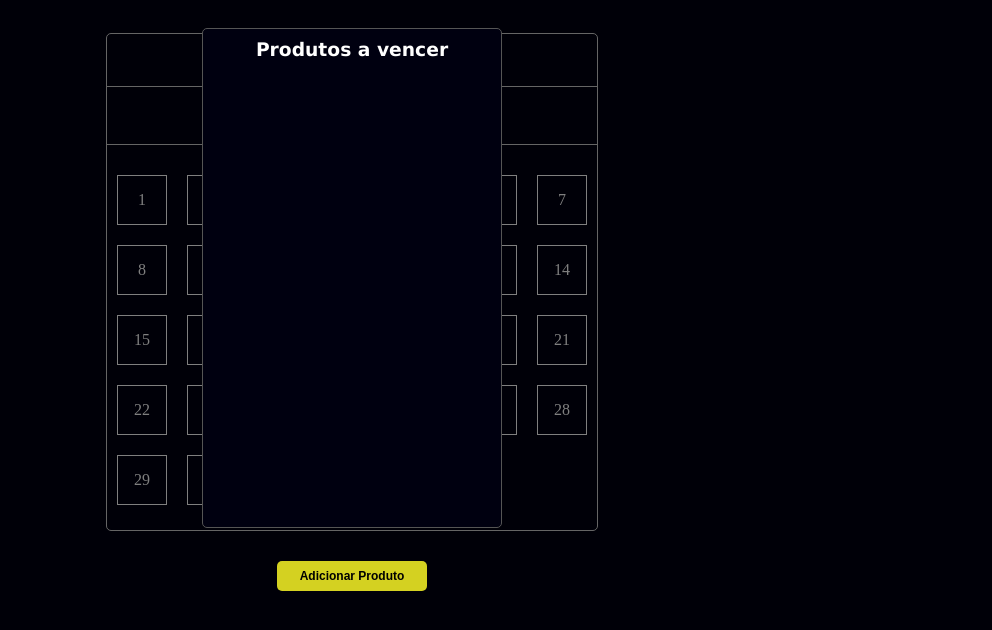
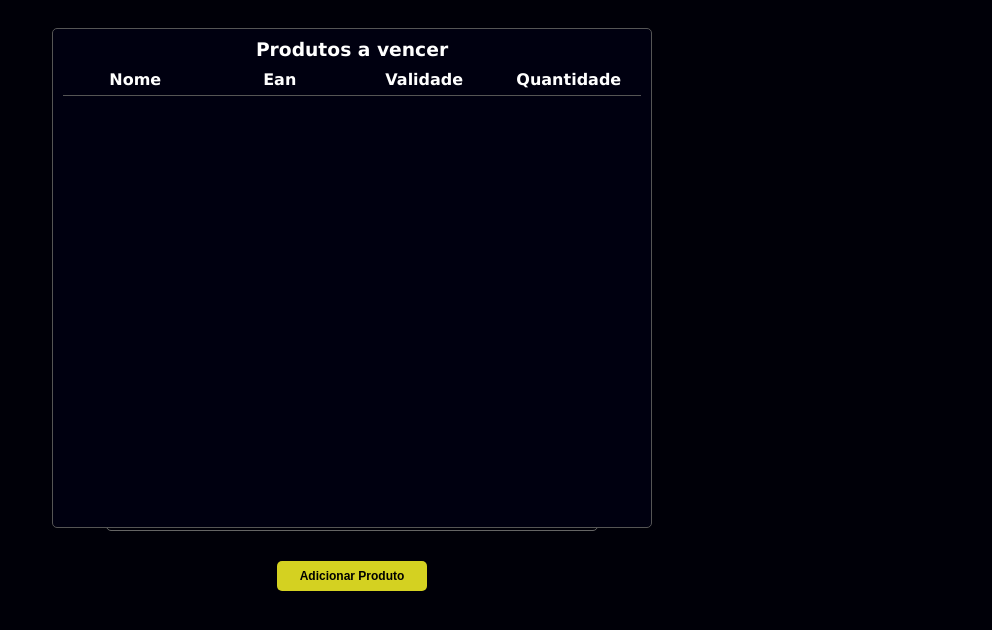
Before and after one commit to lucavieira/Controle-vencimento, a plain HTML site: page index.html in a window 1280 px wide. Both pictures are taken after a click on the element "10". Shown: the part 122-752 px from the top of the page, without its empty margins (288-1280 px from the left). Drawn offline with Linux system fonts and the light colour scheme.

Commit message:
:art: Identificação de cada coluna ao mostrar os produtos

```diff
--- a/index.html
+++ b/index.html
@@ -22,7 +22,14 @@
         <div id="produtos">
             <div id="container-produtos">
                 <h3>Produtos a vencer</h3>
-                <div class="produto-cadastrados" id="produto"></div>
+                <div class="produto-cadastrados" id="produto">
+                    <div class="tabela">
+                        <div>Nome</div>
+                        <div>Ean</div>
+                        <div>Validade</div>
+                        <div>Quantidade</div>
+                    </div>
+                </div>
             </div>
             <button class="btnClose" id="btn-close-produtos">X</button>
         </div>
--- a/script.js
+++ b/script.js
@@ -164,7 +164,7 @@ function showProducts(day, month, year) {
     for(let item in localStorage) {
         if(item.includes('product')) {
             if(localStorage.getItem(item).includes(`${day}/${month}/${year}`) || localStorage.getItem(item).includes(`${day}/0${month}/${year}`)) {
-                listProducts.insertAdjacentHTML('afterbegin', localStorage.getItem(item))
+                listProducts.insertAdjacentHTML('beforeend', localStorage.getItem(item))
             }
         }
     }
@@ -175,7 +175,7 @@ function closeWindow() {
     products.style.display = 'none'
     register.style.display = 'none'
 
-    for(let index = listProducts.children.length - 1; index >= 0; index--) {
+    for(let index = listProducts.children.length - 1; index >= 1; index--) {
         listProducts.removeChild(listProducts.children[index])
     }
 }
--- a/style.css
+++ b/style.css
@@ -84,7 +84,7 @@ main {
 }
 
 .dia-produto {
-    background-color: #0f0c0c;
+    background-color: #456789;
 }
 
 #produtos, #cadastro {
@@ -104,7 +104,7 @@ main {
 }
 
 #container-produtos, #container-cadastro {
-    width: 300px;
+    width: 600px;
     height: 500px;
 
     background-color: #000010;
@@ -220,6 +220,14 @@ main {
 
     grid-template-areas:
         "nome ean validade quantidade";
+
+    gap: 15px;
+}
+
+.produto-cadastrados {
+    display: flex;
+    flex-direction: column;
+    gap: 10px;
 }
 
 .produto-cadastrados .produtoNome {
@@ -237,3 +245,10 @@ main {
 .produto-cadastrados .produtoQuantidade {
     grid-area: quantidade;
 }
+
+.produto-cadastrados .tabela {
+    display: grid;
+    grid-template-columns: repeat(4, 1fr);
+    padding-bottom: 6px;
+    border-bottom: 1px solid #555;
+}
```
